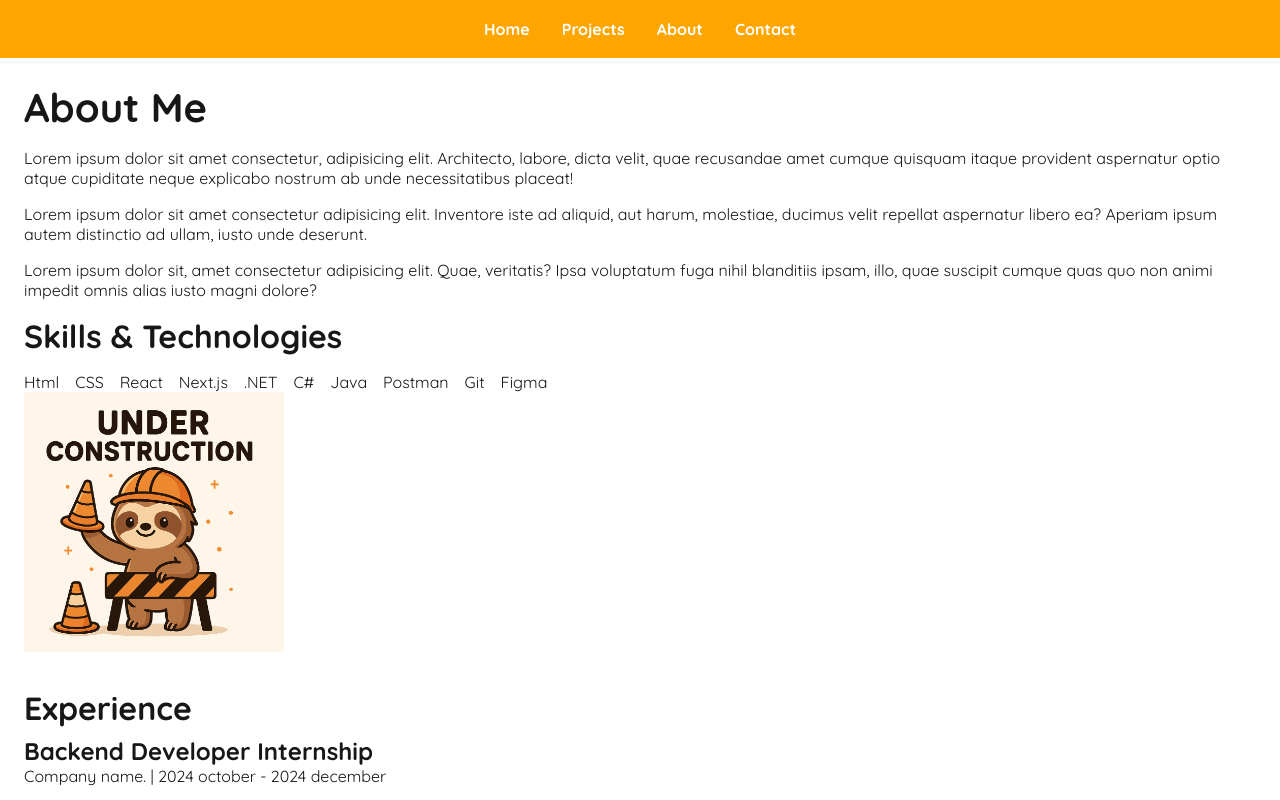
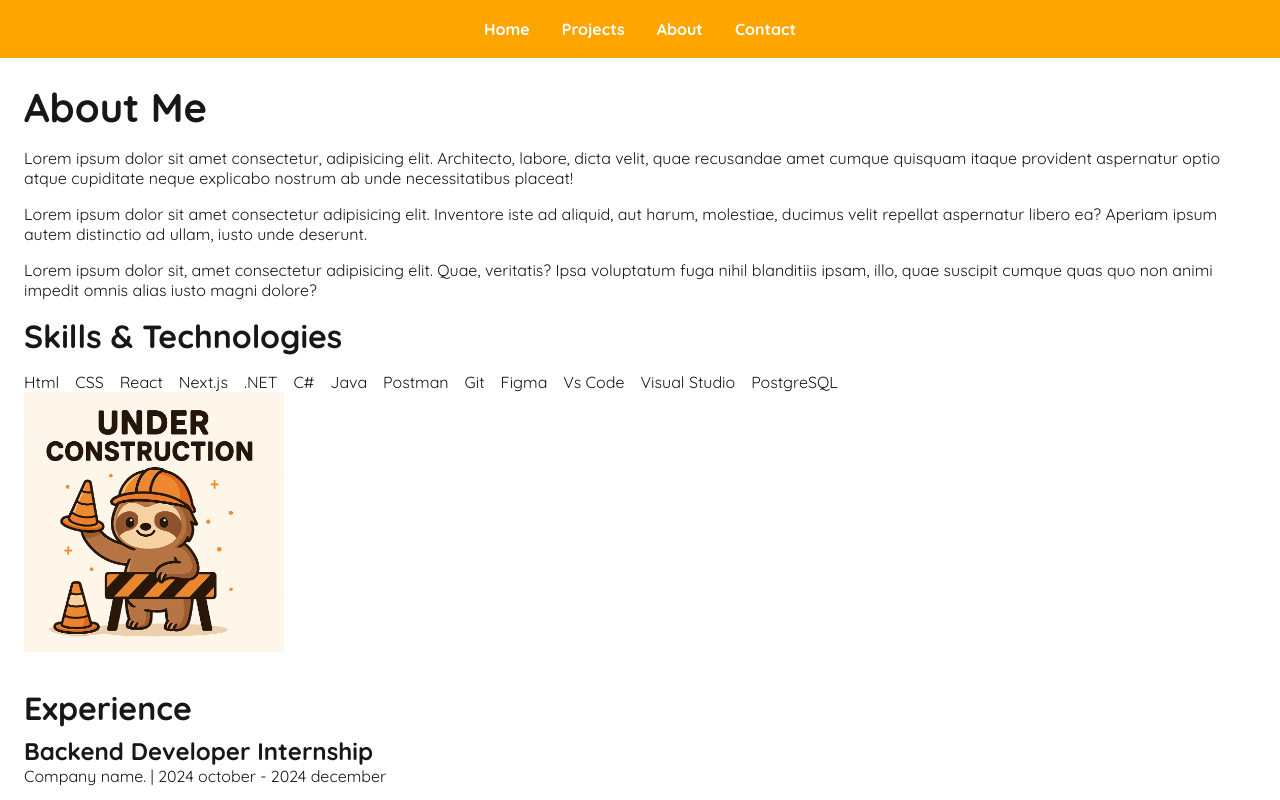
Before and after one commit to SallyResch/portfolio2.0, a Next.js app: page /about in a window 1280 px wide. Shown: the top 800 px of the page. Built offline with nearby package versions, Linux system fonts and the light colour scheme.

Commit message:
added some skills

```diff
--- a/app/about/page.jsx
+++ b/app/about/page.jsx
@@ -26,6 +26,9 @@ export default function about() {
           <div>Postman</div>
           <div>Git</div>
           <div>Figma</div>
+          <div>Vs Code</div>
+          <div>Visual Studio</div>
+          <div>PostgreSQL</div>
         </div>
       </section>
       <section>
```
